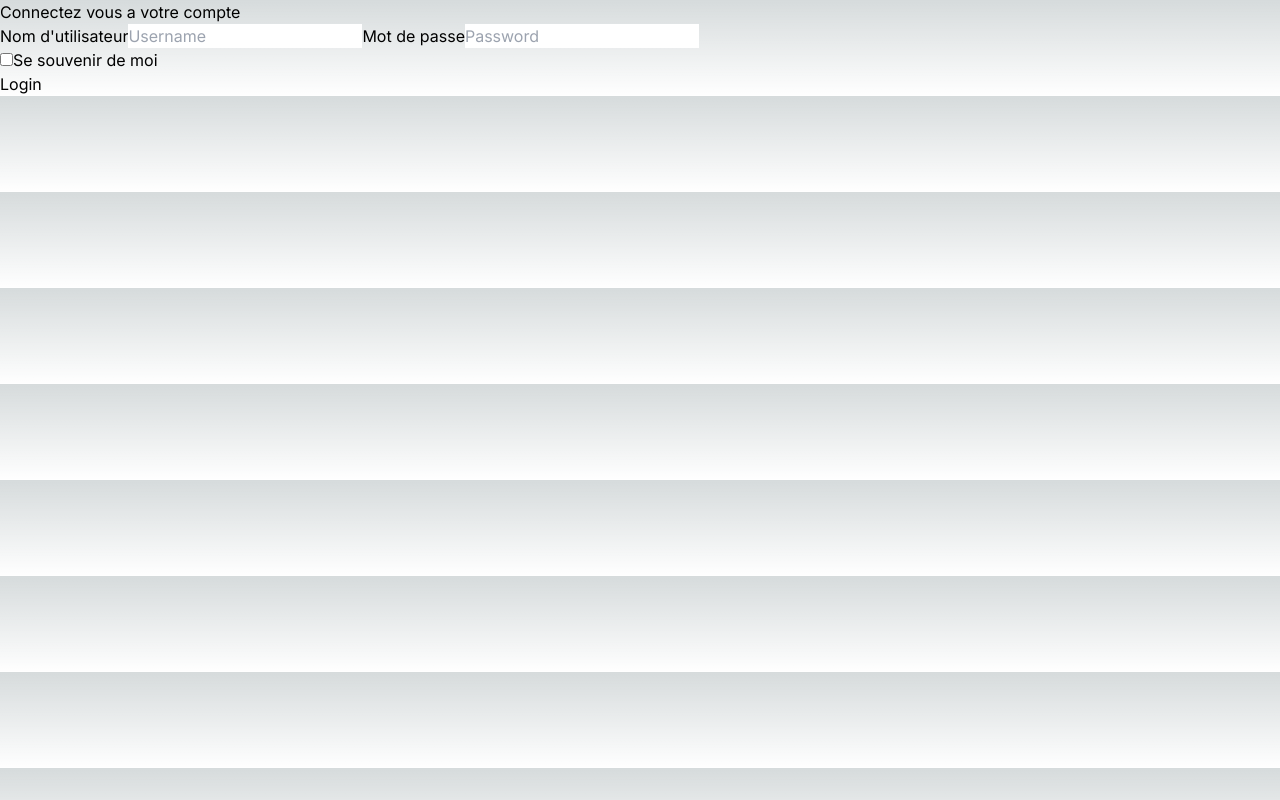
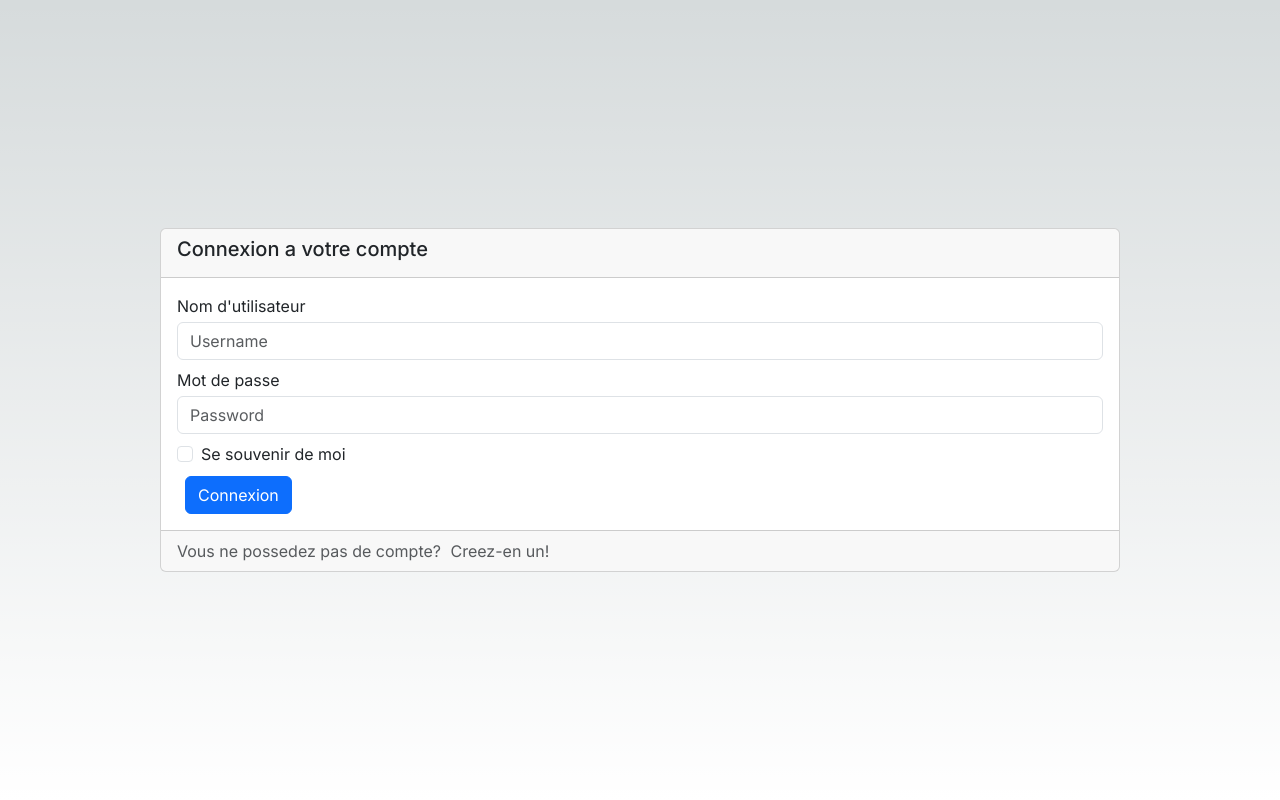
Before and after one commit to BrianNormant/projet-integrateur-rest, a Next.js app in the folder jaime-les-trains/: page / in a window 1280 px wide. Built offline with nearby package versions, Linux system fonts and the light colour scheme.

Commit message:
Improve login style

```diff
--- a/jaime-les-trains/app/globals.css
+++ b/jaime-les-trains/app/globals.css
@@ -1,6 +1,6 @@
-@tailwind base;
+/* @tailwind base;
 @tailwind components;
-@tailwind utilities;
+@tailwind utilities; */
 @import "~bootstrap/dist/css/bootstrap.min.css";
 
 :root {
@@ -25,10 +25,12 @@ body {
       rgb(var(--background-end-rgb))
     )
     rgb(var(--background-start-rgb));
+    height: 100vh;
+    width: 100vw;
 }
 
-@layer utilities {
+/* @layer utilities {
   .text-balance {
     text-wrap: balance;
   }
-}
+} */
--- a/jaime-les-trains/app/pages/LoginPage.tsx
+++ b/jaime-les-trains/app/pages/LoginPage.tsx
@@ -1,4 +1,5 @@
 import { Button, Card, Form } from "react-bootstrap"
+import "./style.css";
 
 interface LoginPageProps {
     onClick: (x: boolean) => void
@@ -6,20 +7,25 @@ interface LoginPageProps {
 
 export function LoginPage( {...props}: LoginPageProps ) {
   return (
-      <>
-      <Card>
-        <Card.Title>{"Connectez vous a votre compte"}</Card.Title>
+    <div className="d-flex h-100 justify-content-center align-items-center">
+      <Card className="w-75 align-self-center">
+        <Card.Header>
+          <Card.Title>{"Connexion a votre compte"}</Card.Title>
+        </Card.Header>
         <Card.Body>
           <Form>
-              <Form.Label>{"Nom d'utilisateur"}</Form.Label>
-              <Form.Control className="mx-2 w-auto" type="text" placeholder="Username"></Form.Control>
-              <Form.Label>{"Mot de passe"}</Form.Label>
-              <Form.Control className="mx-2 w-auto" type="text" placeholder="Password"></Form.Control>
+            <Form.Label className="mb-1">{"Nom d'utilisateur"}</Form.Label>
+            <Form.Control className="w-100 mb-2" type="text" placeholder="Username"></Form.Control>
+            <Form.Label className="mb-1">{"Mot de passe"}</Form.Label>
+            <Form.Control className="w-100 mb-2" type="text" placeholder="Password"></Form.Control>
             <Form.Check type="checkbox" label="Se souvenir de moi" />
-              <Button  className="danger mx-2 mt-2" onClick={() => props.onClick(true)}>{"Login"}</Button>
+            <Button  variant="primary" className="mx-2 mt-2" onClick={() => props.onClick(true)}>{"Connexion"}</Button>
           </Form>
         </Card.Body>
+        <Card.Footer className="text-muted">
+          {"Vous ne possedez pas de compte?"} <span className="hoverable">{"Creez-en un!"}</span>
+        </Card.Footer>
       </Card>
-      </>
+    </div>
   )
 }
--- /dev/null
+++ b/jaime-les-trains/app/pages/style.css
@@ -0,0 +1,9 @@
+.hoverable {
+    border-radius: 5px;
+    padding-left: 5px;
+    padding-right: 5px;
+}
+
+.hoverable:hover {
+    background-color: lightgray;
+}
```
Lines whose indentation alone changed are shown as unchanged.
